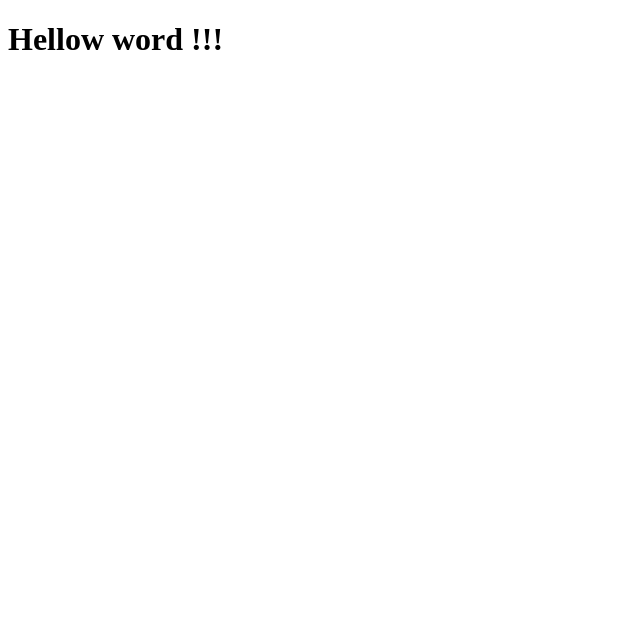
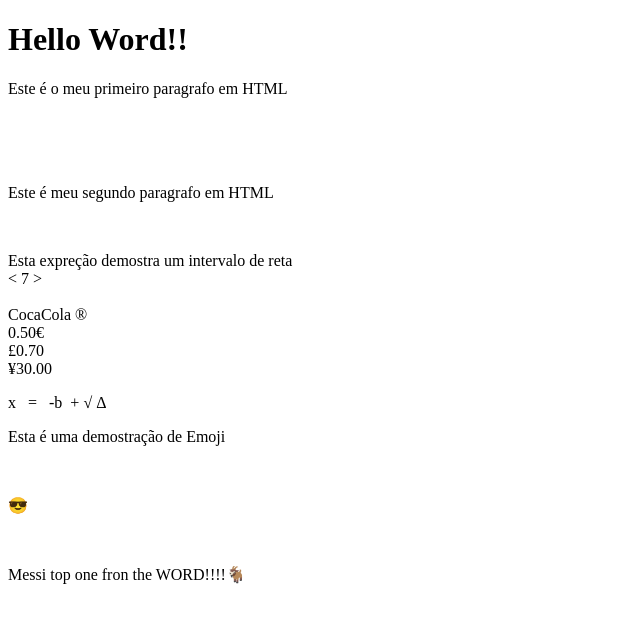
Before and after one commit to HigorMeneguite/Aula-4-, a plain HTML site: page index.html in a window 1280 px wide. Shown: the whole page, without its empty margins (0-640 px from the left). Drawn offline with Linux system fonts and the light colour scheme.

Commit message:
Add files via upload

```diff
--- a/index.html
+++ b/index.html
@@ -2,10 +2,36 @@
 <html lang="pt-br">
 <head>
     <meta charset="UTF-8">
-    <meta name="viewport" content="width=device-width, initial-scale=1.0">
-    <title>Aula 3</title>
+    <meta name="viewport" content="width=, initial-scale=1.0">
+    <title>Document</title>
 </head>
 <body>
-    <h1>Hellow word !!!</h1>
+    <h1>Hello Word!!</h1>
+    <p>
+        Este é o meu primeiro paragrafo em HTML
+    </p>
+     <br>
+     <br>
+     <br>
+    <P>
+        Este é meu segundo paragrafo em HTML
+    </P>
+    <br>
+    <p>
+      Esta expreção demostra um intervalo de reta<br>
+        &lt; 7 &gt; <br>
+     <br>
+       CocaCola &reg; <br>
+       0.50&euro; <br>
+       &pound;0.70 <br>
+       &yen;30.00 <br>
+    </p>
+    <p>
+        x &nbsp; = &nbsp; -b&nbsp; + &radic; &Delta;
+    </p>
+    <p>Esta é uma demostração de Emoji</p>
+    <br>
+    <p> &#128526;</p><br>
+     <p>Messi top one fron the WORD!!!!&#128016;</p>
 </body>
 </html>
```
